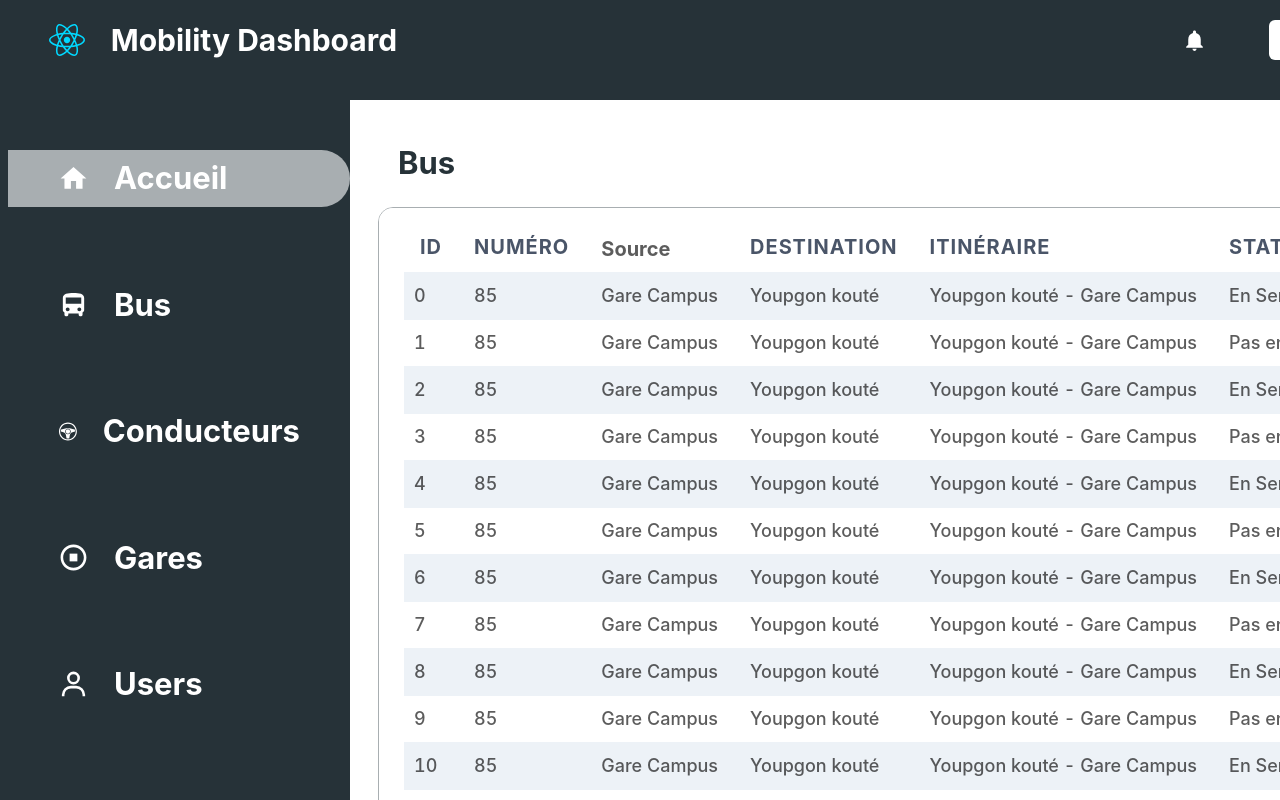
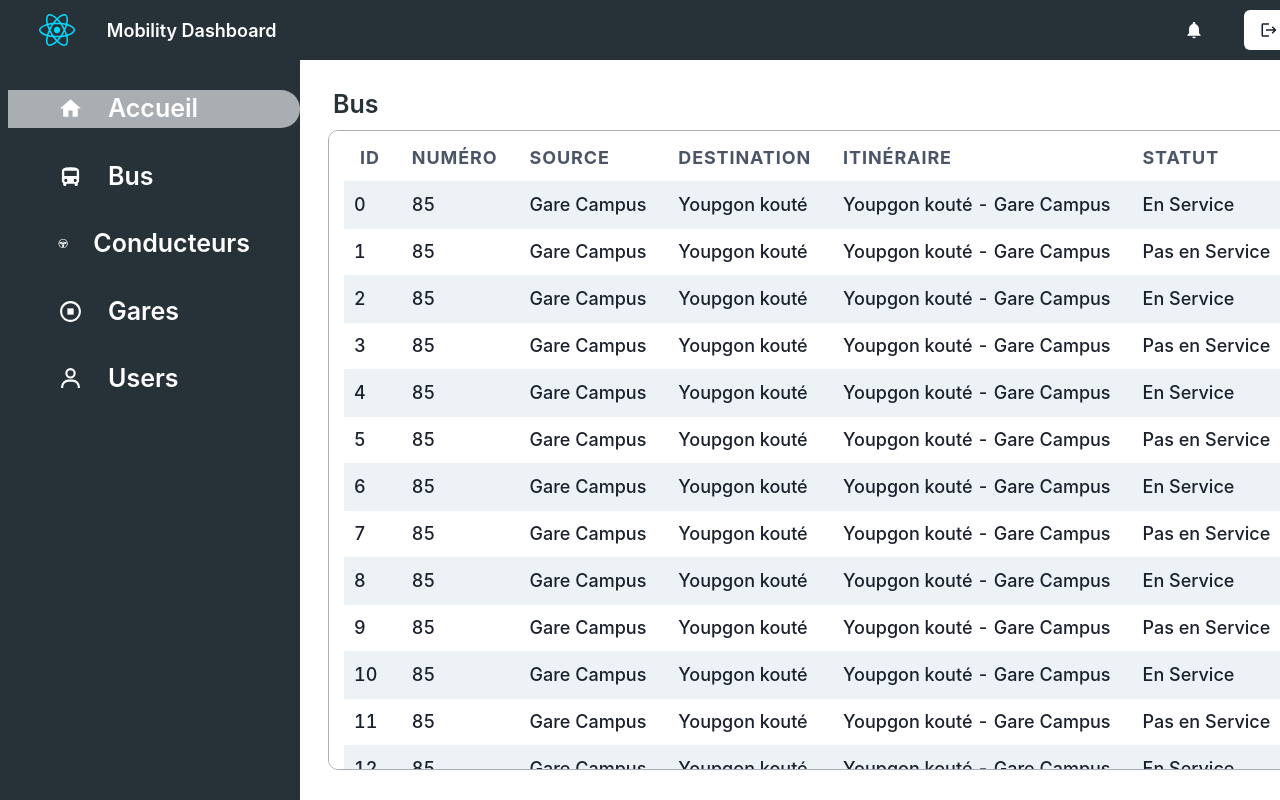
Before and after one commit to sackoba11/mobilityAdmin, a React (Vite) app: page /bus in a window 1280 px wide. Built offline with nearby package versions, Linux system fonts and the light colour scheme.

Commit message:
update the screen view

```diff
--- a/index.html
+++ b/index.html
@@ -5,6 +5,7 @@
     <!-- <link rel="icon" type="image/svg+xml" href="/vite.svg" /> -->
     <meta name="viewport" content="width=device-width, initial-scale=1.0" />
     <title>Mobility Admin</title>
+    <!-- <link rel="stylesheet" type="text/css" href="index.css" media="screen"> -->
   </head>
   <body>
     <div id="root"></div>
--- a/src/Components/Header/Header.tsx
+++ b/src/Components/Header/Header.tsx
@@ -10,16 +10,15 @@ const StyleHeader = styled.div`
   justify-content: space-between;
   align-items: center;
   color: ${AppColors.white};
-  font-size: 30px;
-  margin-right: 15px;
+  font-size: 18px;
 `;
 
 const StyledLogo = styled.div`
   display: flex;
   flex-direction: row;
-  margin: 15px;
-  height: 50px;
-  width: 400px;
+  margin-top: 10px;
+  height: 40px;
+  width: 300px;
   align-items: center;
   justify-content: space-evenly;
 `;
@@ -29,14 +28,15 @@ const Header = () => {
     <StyleHeader>
       <StyledLogo>
         <Image src={darkLogo} alt="Logo" />
-        <h1>Mobility Dashboard</h1>
+        <span>Mobility Dashboard</span>
       </StyledLogo>
       <StyledLogo>
-        <MdNotifications size={25} />
+        <MdNotifications size={20} />
         <Button
-          leftIcon={<MdLogout size={25} />}
+          leftIcon={<MdLogout size={18} />}
           bg={AppColors.white}
           variant="solid"
+          fontSize={13}
           onClick={() => {
             alert("Se Déconnecter");
           }}
--- a/src/Components/AppBars/NavBar.tsx
+++ b/src/Components/NavBars/NavBar.tsx
@@ -2,26 +2,24 @@ import { styled } from "styled-components";
 import { Link } from "react-router-dom";
 import AppColors from "../../Common/Theme/Colors";
 import { IoMdBus } from "react-icons/io";
-import { Stack } from "@chakra-ui/react";
 import { MdHome } from "react-icons/md";
 import { BiStopCircle, BiUser } from "react-icons/bi";
 import { GiSteeringWheel } from "react-icons/gi";
 import { useState } from "react";
 
-const HeaderStyled = styled.nav`
-  display: flex;
+const HeaderStyled = styled.div`
+  /* display: flex; */
   flex-direction: column;
-  padding: 50px 0px;
-  justify-content: space-between;
   color: ${AppColors.white};
-  font-size: 31px;
+  font-size: 25px;
 `;
 
 const StyledItem = styled(Link)`
   display: flex;
   flex-direction: row;
   align-items: center;
-  padding: 5px 50px;
+  padding: 0px 50px;
+  margin-top: 30px;
   border-radius: 0px 100px 100px 0px;
 `;
 
@@ -29,7 +27,6 @@ function NavBar() {
   const [index, setIndex] = useState(0);
   return (
     <HeaderStyled>
-      <Stack direction={"column"} spacing={70}>
         <StyledItem
           to="/"
           onClick={() => setIndex(0)}
@@ -78,7 +75,7 @@ function NavBar() {
           <BiUser style={{ marginRight: "25px" }} />
           Users
         </StyledItem>
-      </Stack>
+
     </HeaderStyled>
   );
 }
--- a/src/views/Bus-page/BusPage.tsx
+++ b/src/views/Bus-page/BusPage.tsx
@@ -25,21 +25,22 @@ const StyledHead = styled.div`
   display: flex;
   flex-direction: row;
   align-items: center;
+  justify-content: space-evenly;
   justify-content: space-between;
-  padding: 20px;
+  padding: 5px;
   width: 100%;
-  font-size: 31px;
+  font-size: 25px;
   color: ${AppColors.primary};
 `;
 
 const StyledTable = styled.div`
   width: 100%;
-  padding: 25px;
+  padding: 15px;
   background-color: ${AppColors.white};
   overflow-y: scroll;
   height: 80vh;
   border: 1px solid ${AppColors.gray};
-  border-radius: 15px;
+  border-radius: 10px;
 `;
 
 type Bus = {
@@ -65,15 +66,14 @@ const BusPage = () => {
   }
 
   return (
-    <>
       <StylesAppContent>
         <StyledHead>
-          <h1>Bus</h1>
+          <span>Bus</span>
           <Button
-            leftIcon={<AddIcon fontSize={20} color={AppColors.white} />}
+            leftIcon={<AddIcon fontSize={15} color={AppColors.white} />}
             bg={AppColors.primary}
             color={AppColors.white}
-            fontSize={20}
+            fontSize={18}
             variant="solid"
             onClick={() => alert("Ajouter")}
           >
@@ -83,12 +83,12 @@ const BusPage = () => {
         <StyledTable>
           <TableContainer>
             <Table variant="striped" size="sm">
-              <Thead>
+              <Thead >
                 <Tr>
                   <Th
                     style={{
                       fontWeight: "bold",
-                      fontSize: "20px",
+                      fontSize: "18px",
                       paddingBottom: "15px",
                     }}
                   >
@@ -97,25 +97,25 @@ const BusPage = () => {
                   <Th
                     style={{
                       fontWeight: "bold",
-                      fontSize: "20px",
+                      fontSize: "18px",
                       paddingBottom: "15px",
                     }}
                   >
                     Numéro
                   </Th>
-                  <Td
+                  <Th
                     style={{
                       fontWeight: "bold",
-                      fontSize: "20px",
+                      fontSize: "18px",
                       paddingBottom: "15px",
                     }}
                   >
                     Source
-                  </Td>
+                  </Th>
                   <Th
                     style={{
                       fontWeight: "bold",
-                      fontSize: "20px",
+                      fontSize: "18px",
                       paddingBottom: "15px",
                     }}
                   >
@@ -124,7 +124,7 @@ const BusPage = () => {
                   <Th
                     style={{
                       fontWeight: "bold",
-                      fontSize: "20px",
+                      fontSize: "18px",
                       paddingBottom: "15px",
                     }}
                   >
@@ -133,7 +133,7 @@ const BusPage = () => {
                   <Th
                     style={{
                       fontWeight: "bold",
-                      fontSize: "20px",
+                      fontSize: "18px",
                       paddingBottom: "15px",
                     }}
                   >
@@ -142,7 +142,7 @@ const BusPage = () => {
                   <Th
                     style={{
                       fontWeight: "bold",
-                      fontSize: "20px",
+                      fontSize: "18px",
                       paddingBottom: "15px",
                     }}
                   >
@@ -189,7 +189,6 @@ const BusPage = () => {
           </TableContainer>
         </StyledTable>
       </StylesAppContent>
-    </>
   );
 };
 
--- a/src/views/Root.tsx
+++ b/src/views/Root.tsx
@@ -1,4 +1,4 @@
-import NavBar from "../Components/AppBars/NavBar";
+import NavBar from "../Components/NavBars/NavBar";
 import { Outlet } from "react-router-dom";
 import { Grid, GridItem } from "@chakra-ui/react";
 import Header from "../Components/Header/Header";
@@ -10,10 +10,9 @@ function Root() {
       templateAreas={`"header header"
                   "nav main"
                   "nav main"`}
-      gridTemplateRows={"100px 1fr 2fr"}
-      gridTemplateColumns={"350px 1fr"}
-      color="blackAlpha.700"
-      fontWeight="bold"
+      gridTemplateRows={"60px 1fr"}
+      gridTemplateColumns={"300px 1fr"}
+      fontWeight="600"
       height={"100vh"}
       overflowY={"hidden"}
     >
```
